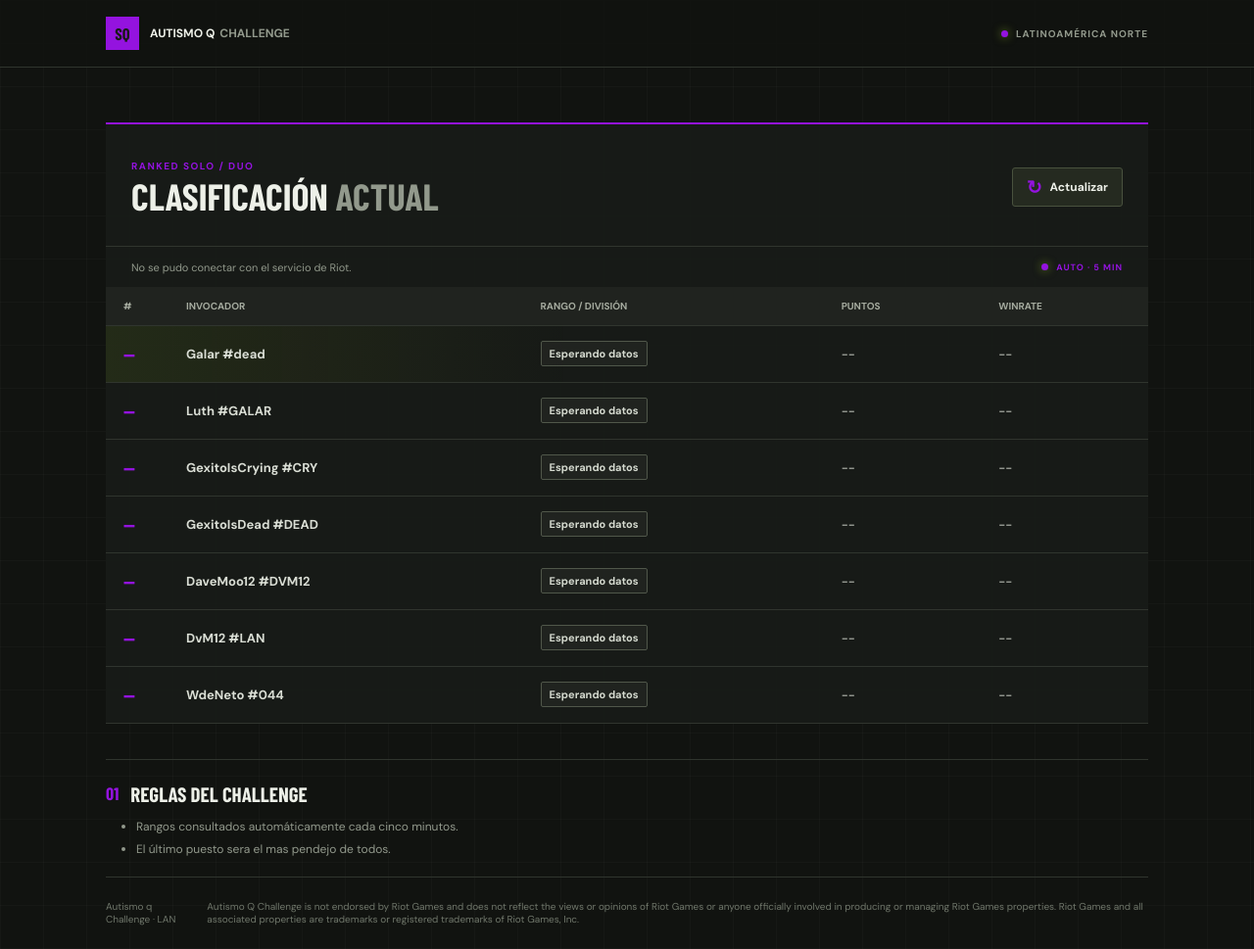
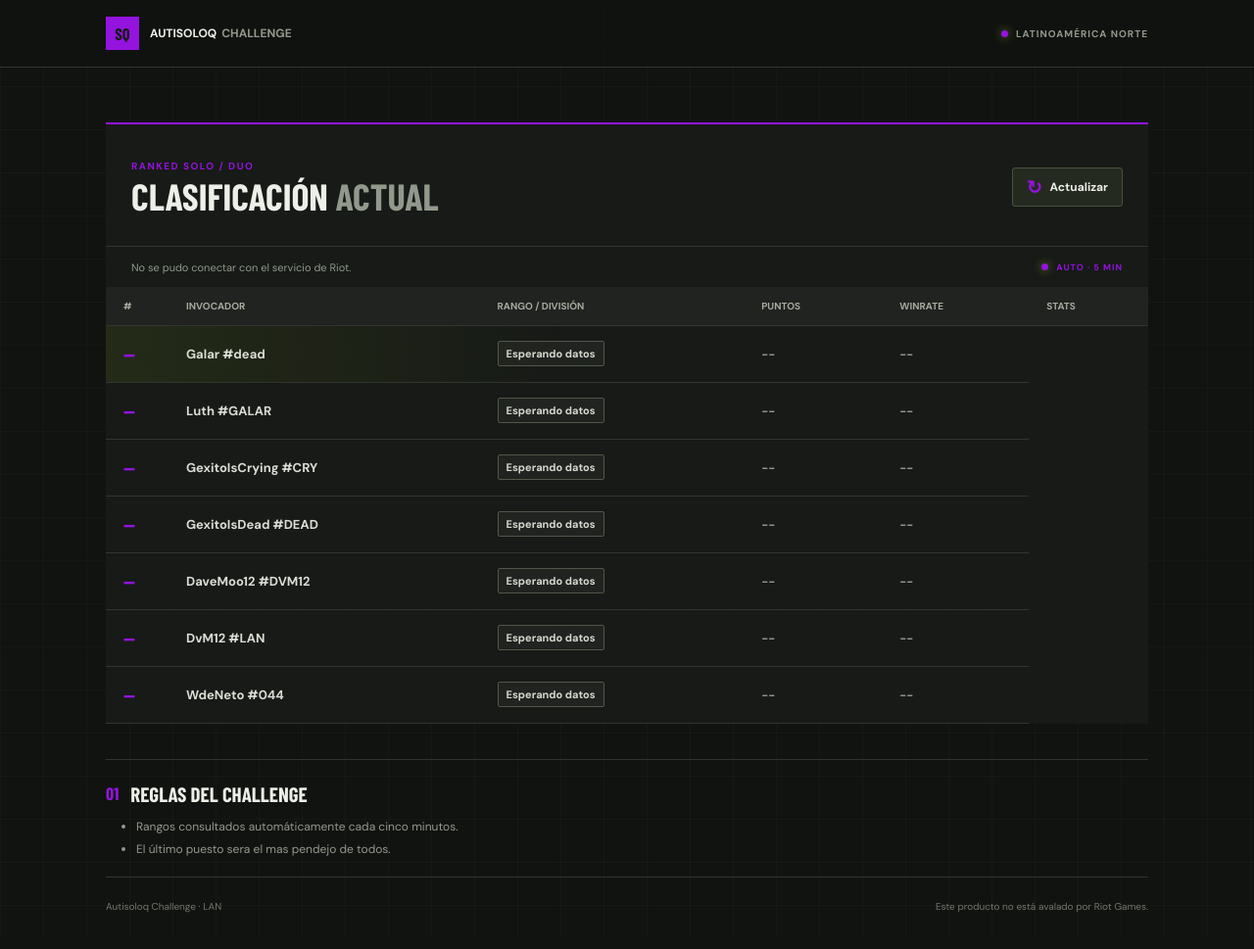
Before and after one commit to Galarsito17/Autisoloq-challenge, a website: page soloqchallenge.html in a window 1280 px wide. Shown: the whole page at 98% size. Drawn offline with nearby package versions, Linux system fonts and the light colour scheme; no server answers; a web font is replaced by a local one.

Commit message:
Change title and footer for SoloQ Challenge
Updated the title and footer text to reflect the new branding.

```diff
--- a/soloqchallenge.html
+++ b/soloqchallenge.html
@@ -4,7 +4,7 @@
     <meta charset="UTF-8">
     <meta name="viewport" content="width=device-width, initial-scale=1.0">
     <meta name="theme-color" content="#111310">
-    <title>Autismo q Challenge | LAN</title>
+    <title>SoloQ Challenge | LAN</title>
     <link rel="stylesheet" href="style.css">
     <link rel="preconnect" href="https://fonts.googleapis.com">
     <link rel="preconnect" href="https://fonts.gstatic.com" crossorigin>
@@ -15,7 +15,7 @@
         <div class="masthead-inner">
             <a class="brand" href="/" aria-label="SoloQ Challenge inicio">
                 <span class="brand-mark">SQ</span>
-                <span>AUTISMO Q<span class="brand-light">CHALLENGE</span></span>
+                <span>AUTISOLOQ<span class="brand-light">CHALLENGE</span></span>
             </a>
             <div class="server-label"><span class="server-dot"></span> LATINOAMÉRICA NORTE</div>
         </div>
@@ -46,10 +46,11 @@
                             <th>Rango / división</th>
                             <th>Puntos</th>
                             <th>Winrate</th>
+                            <th>Stats</th>
                         </tr>
                     </thead>
                     <tbody id="leaderboard-body">
-                        <tr><td colspan="5" class="loading-row">Cargando invocadores...</td></tr>
+                        <tr><td colspan="6" class="loading-row">Cargando invocadores...</td></tr>
                     </tbody>
                 </table>
             </div>
@@ -68,8 +69,8 @@
     </main>
 
     <footer class="site-footer">
-        <p>Autismo q Challenge · LAN</p>
-        <p>Autismo Q Challenge is not endorsed by Riot Games and does not reflect the views or opinions of Riot Games or anyone officially involved in producing or managing Riot Games properties. Riot Games and all associated properties are trademarks or registered trademarks of Riot Games, Inc.</p>
+        <p>Autisoloq Challenge · LAN</p>
+        <p>Este producto no está avalado por Riot Games.</p>
     </footer>
 
     <script src="script.js"></script>
```
